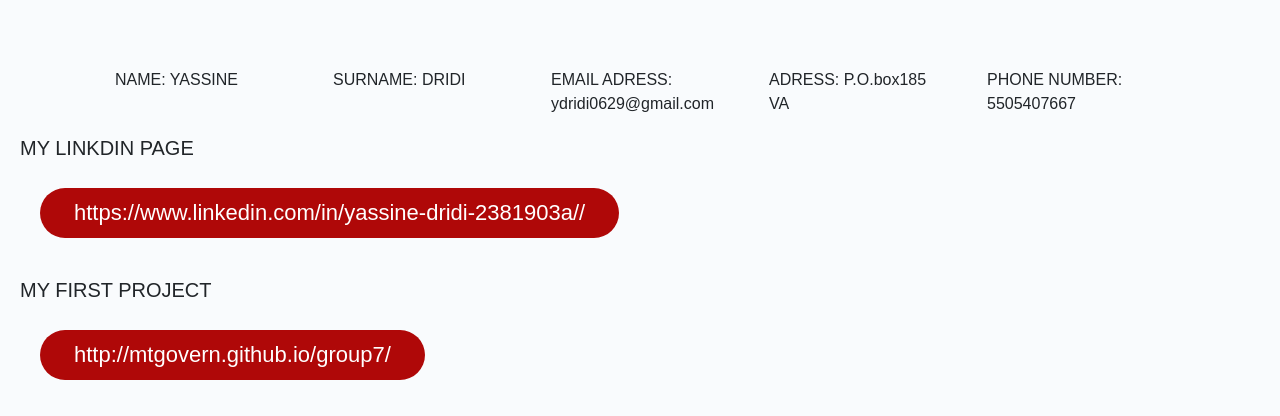
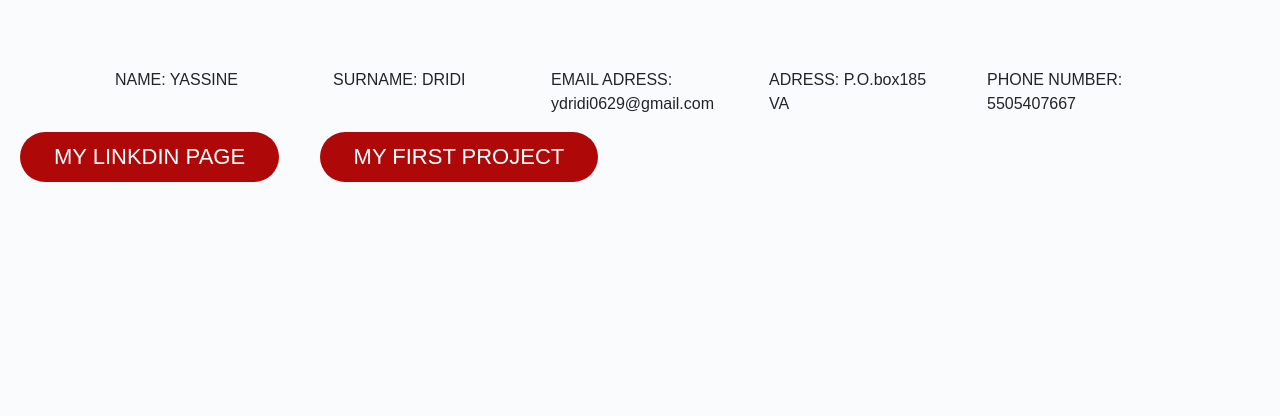
Before and after one commit to ydridi/homework7, a plain HTML site: page index.html in a window 1280 px wide. Shown: the part 384-800 px from the top of the page. Drawn offline with nearby package versions, Linux system fonts and the light colour scheme.

Commit message:
update my html page

```diff
--- a/index.html
+++ b/index.html
@@ -34,13 +34,11 @@
 
       </div>
 
-            <div class="card-body">
-              <h5 class="card-title">MY LINKDIN PAGE</h5>
-              <a class="card-text" href="https://www.linkedin.com/in/yassine-dridi-2381903a/">https://www.linkedin.com/in/yassine-dridi-2381903a// </a>
+
+              <a class="card-text" href="https://www.linkedin.com/in/yassine-dridi-2381903a/">MY LINKDIN PAGE</a>
           </div>
         </div>
-            <div class="card-body">
-              <h5 class="card-title">MY FIRST PROJECT</h5>
-              <a class="card-text" href="http://mtgovern.github.io/group7/">http://mtgovern.github.io/group7/</a>
+
+              <a class="card-text" href="http://mtgovern.github.io/group7/">MY FIRST PROJECT</a>
             </div>
           </div>
```
